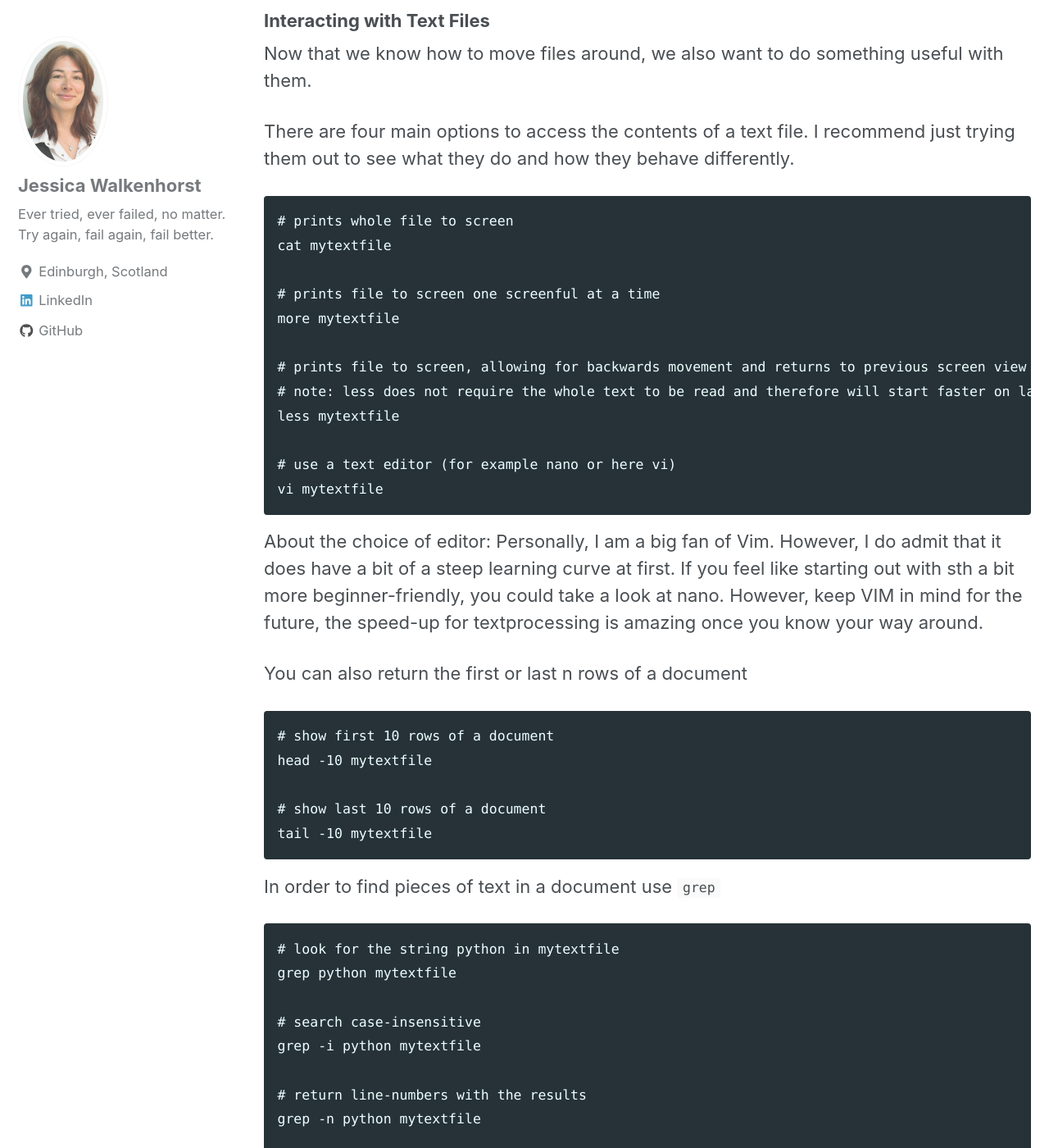
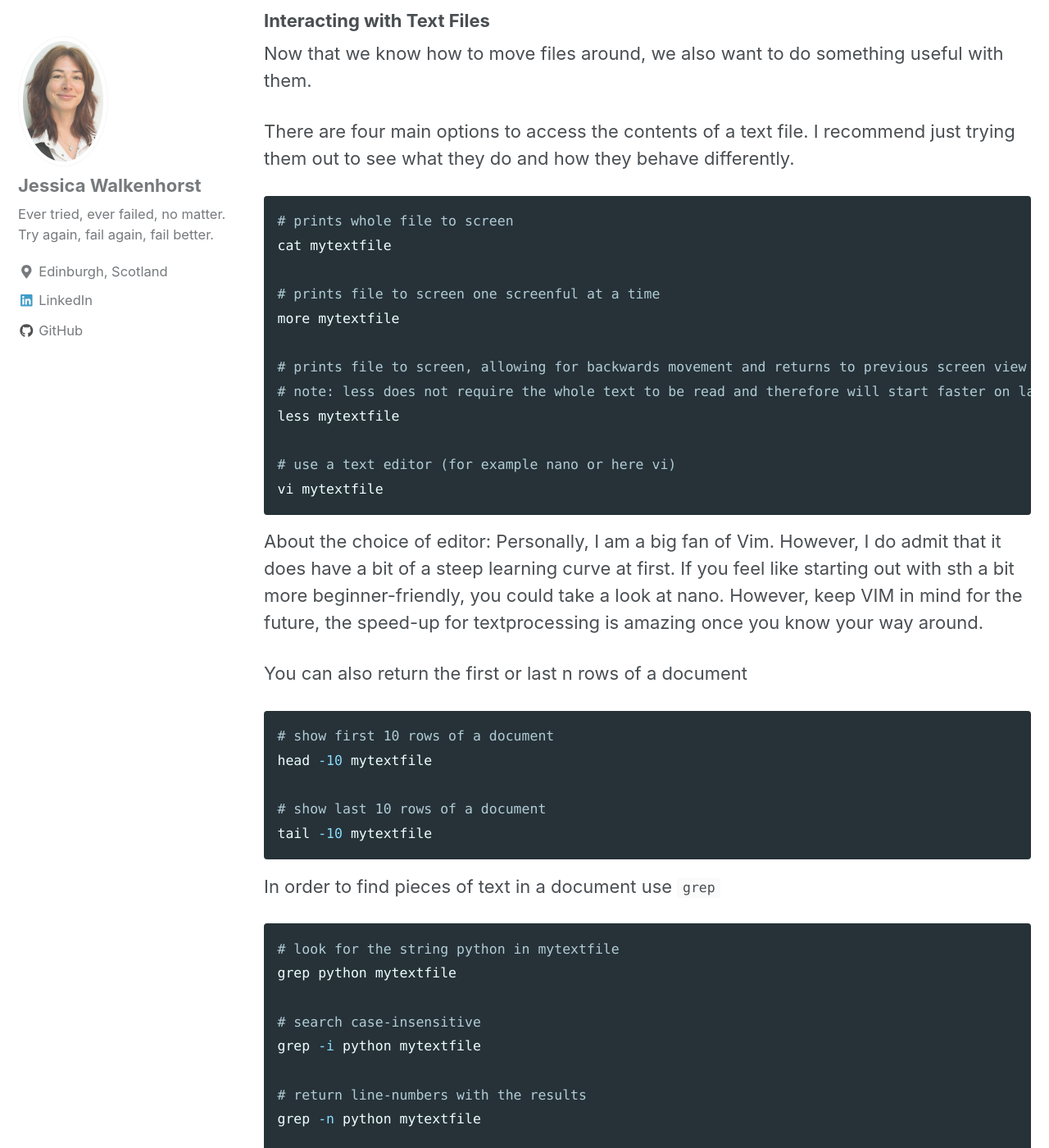
Before and after one commit to walkenho/walkenho.github.io, a Jekyll site: the page built from _posts/2019-04-16-introduction-to-bash.md, in a window 1280 px wide and 1400 px high, scrolled down 4558 px. Shown: the whole window at 82% size. Built offline with Jekyll 4.4.1, drawn with Linux system fonts in a browser that asks for light colours; nearby versions of some CDN libraries; some of the changed text lies outside the part shown.

Commit message:
Use triple-backticks with language specifier

````diff
--- a/_posts/2019-04-16-introduction-to-bash.md
+++ b/_posts/2019-04-16-introduction-to-bash.md
@@ -20,20 +20,20 @@ Since I believe that deep down we all want to spend our time doing other things
 ## Basics: Moving Around and Basic File Manipulations
 ### Moving Around
 If you log on, the first thing you probably want to know is where you are (hint: You will probably be in your home directory). You can find this out by printing your current working directory to the screen:
-```
+```bash
 # print working directory
 pwd
 ```
 
 Next, you should list its contents by typing
-```
+```bash
 # list contents of current directory
 ls
 ```
 
 Many bash commands allow for modifiers, so-called flags. They mostly consist of a single letter, which is appended to the command by a "-". You can combine multiple flags by writing them one behind the other. `ls` has a multitude of possible flags. Here are some examples
 
-```
+```bash
 # include hidden files
 ls -a
 
@@ -45,7 +45,7 @@ ls -1d directoryname
 ```
 
 In order to find out more about a command use the manual (man pages):
-```
+```bash
 # print manual for mycommand
 man mycommand
 
@@ -54,7 +54,7 @@ man ls
 ```
 
 In order to move around, you use the `cd` (change directory) command:
-```
+```bash
 # change to directory called mydirectory inside current directory
 cd mydirectory
 
@@ -70,7 +70,7 @@ cd -
 
 ### Advanced Moving Around
 You can use `pushd`/`popd` to add/delete directories from/to the stack. Once added to the stack, you can jump between the directories in the stack. Note that when building your stack, you need to add the final directory twice, since the final position will always get overwritten (it sounds more complicated than it is, just try it out and you will see what I mean).
-```
+```bash
 # add mydirectory to stack
 pushd mydirectory
 
@@ -86,13 +86,13 @@ cd ~2
 
 ### Basic Interaction with Files and Folders
 You can create a simple text file by
-```
+```bash
 # create a text file called mynewtextfile.txt
 touch mynewtextfile.txt
 ```
 
 Files are copied, moved or deleted by:
-```
+```bash
 # copy file
 cp oldfilename newfilename
 
@@ -104,12 +104,12 @@ rm oldfilename
 ```
 
 In order to create (make) a new directory:
-```
+```bash
 mkdir mynewdirectory
 ```
 
 Directories are copied, moved and deleted like files. However, copying and deleting requires the `-r` (recursive) flag:
-```
+```bash
 # copy directory
 cp -r folder_old folder_new
 
@@ -125,7 +125,7 @@ mv old_folder new_folder
 Now that we know how to move files around, we also want to do something useful with them.
 
 There are four main options to access the contents of a text file. I recommend just trying them out to see what they do and how they behave differently.
-```
+```bash
 # prints whole file to screen
 cat mytextfile
 
@@ -142,7 +142,7 @@ vi mytextfile
 About the choice of editor: Personally, I am a big fan of Vim. However, I do admit that it does have a bit of a steep learning curve at first. If you feel like starting out with sth a bit more beginner-friendly, you could take a look at nano. However, keep VIM in mind for the future, the speed-up for textprocessing is amazing once you know your way around.
 
 You can also return the first or last n rows of a document
-```
+```bash
 # show first 10 rows of a document
 head -10 mytextfile
 
@@ -151,7 +151,7 @@ tail -10 mytextfile
 ```
 
 In order to find pieces of text in a document use `grep`
-```
+```bash
 # look for the string python in mytextfile
 grep python mytextfile
 
@@ -169,7 +169,7 @@ In the last example, we have seen an example of a place holder. \*.py denotes al
 
 ### Redirecting Output
 Some commands print to the screen. To re-direct the output to a file we can use `>` and `>>`. `>>` appends the output to an existing file or creates a new file if the file does not exist yet. In contrast, `>` always creates a new file. If a file with the same name already exists, it overwrites it. Here is an example of how to re-direct the output of the `grep -in mybadfilename *.py` command to a file:
-```
+```bash
 # creates new file; if file exists, overwrites it
 mycommand > mytextfile
 # example:
@@ -181,7 +181,7 @@ mycommand >> mytextfile
 grep -in mybadfilename *.py >> myoutputfile
 ```
 If in addition to re-directing the output to the file, we **also** want to print the output to the screen, we can use `| tee`. Note, that the complete command needs to appear before the `|`.
-```
+```bash
 # print output to screen plus re-direct it to file
 mycommand | tee myoutputfile
 
@@ -191,7 +191,7 @@ grep -in mybadfilename *.py | tee myoutputfile
 
 In the previous example, we have seen the usage of the pipe (|) command. How does it work?
 `|` re-directs output into functions which normally take their input "from the right", so expect the input to come after the function call. An example: As demonstrated previously, `grep` requires the syntax `grep sth filename`. However you might have a programm returning output and want to grep for something in this output. This is where the `|` comes into play. For example, `ps aux` shows all processes running on your system. You might want to search for a process containing a certain string, e.g. launch\_. This is how you do it:
-```
+```bash
 # grep for the string launch_ in the output of ps aux
 ps aux | grep launch_
 ```
@@ -200,7 +200,7 @@ ps aux | grep launch_
 ### Variables
 Bash is a scripting language and not typed. Variables are defined and assigned using the `=` sign. There must not be any whitespace between the variable name, the = sign and the value. You can access the content of a variable using `$` followed by the variablename. You can use `echo` to print to the screen.
 
-```
+```bash
 # define string variable
 my_string_variable="this_is_a_string"
 
@@ -213,7 +213,7 @@ echo $my_string_variable
 ```
 
 Variables are often used to define paths and filenames. When variables are re-solved within text, it is required to put `{}` around the variable names. As an example consider the just created variable my_string_variable. Assume you want to print 'this_is_a_string_1'. In order to print the content of the variable my_string_variable, followed by \_1, use {} around the variable name:
-```
+```bash
 # incorrect (bash will think that the variable is called "my_string_variable_1"):
 echo $my_string_variable_1
 
@@ -224,7 +224,7 @@ In the second example, bash resolves the reference to this\_is\_a\_string and th
 
 ### Loops
 Bash uses the `for ... do ... done` syntax for looping. The example shows how to use a loop to rename the files myfilename1 and myfilename2 to myfilename1.bac and myfilename2.bac. Note that there is no comma separating the elements of a list.
-```
+```bash
 # rename files by appending a .bac to every filename
 # no comma between list elements!
 for myfilename in myfilename1 myfilename2
@@ -233,14 +233,14 @@ do
 done
 ```
 In order to loop over a list of integers, use the sequence generator to generate a list first:
-```
+```bash
 for i in $(seq 1 3)
 do
  echo $i
 done
 ```
 Note: `$()` opens a sub-shell, where the content of () is resolved. The results are then returned to the outer shell. In the example above `seq 1 3` produces the sequence 1 2 3 which is passed back to the outer shell, where it is then looped over. This behaviour can be used to for example loop over files containing a certain pattern:
-```
+```bash
 for myfile in $(ls *somepattern*)
 do
   cp myfile myfile.bac
@@ -249,7 +249,7 @@ done
 
 ### Writing and Executing a (Very) Basic Script
 To create a script, create a text file containing bash syntax, make it executable and run it. Let's look at a very basic (and admittedly very useless) example. Create a file containing the following content:
-```
+```bash
 #!/bin/bash
 
 # print myfilename.txt
@@ -268,7 +268,7 @@ chmod u+x print_hello_world.sh
 ```
 
 If instead of hard-coding "Hello World!", you want the user to pass the to-be-greeted to the script, you can pass this as a variable to the script. Let's create a new file print_hello_user.sh with the following content:
-```
+```bash
 #!/bin/bash
 
 # print "Hello " + user-input
@@ -277,7 +277,7 @@ echo "Hello " $1
 exit 0
 ```
 If we give it execution rights and execute it like this
-```
+```bash
 ./print_hello_user.sh "Universe"
 ```
 it will print "Hello Universe" to the screen. Why? "Universe" as the first input variable after the filename gets passed to the script as a variable with name 1, which is then referred to through the $1 command in the print statement.
````
